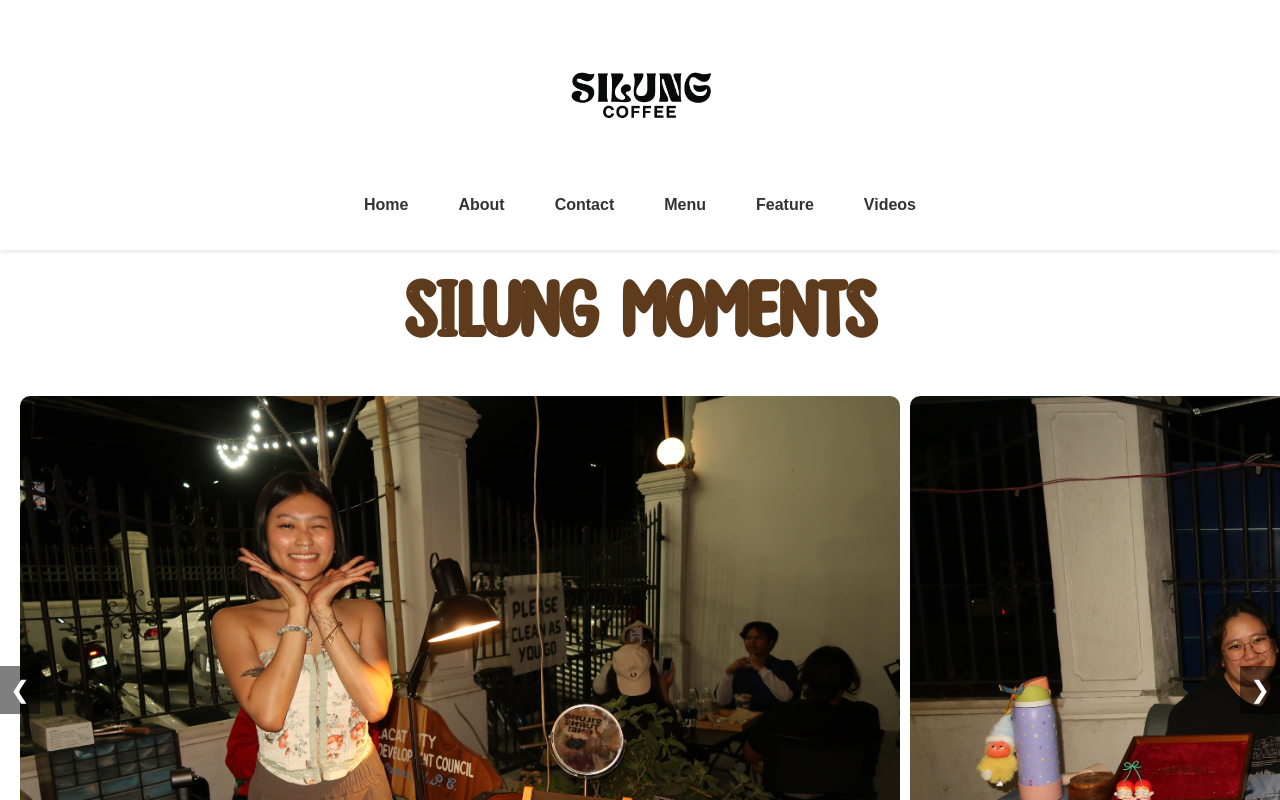
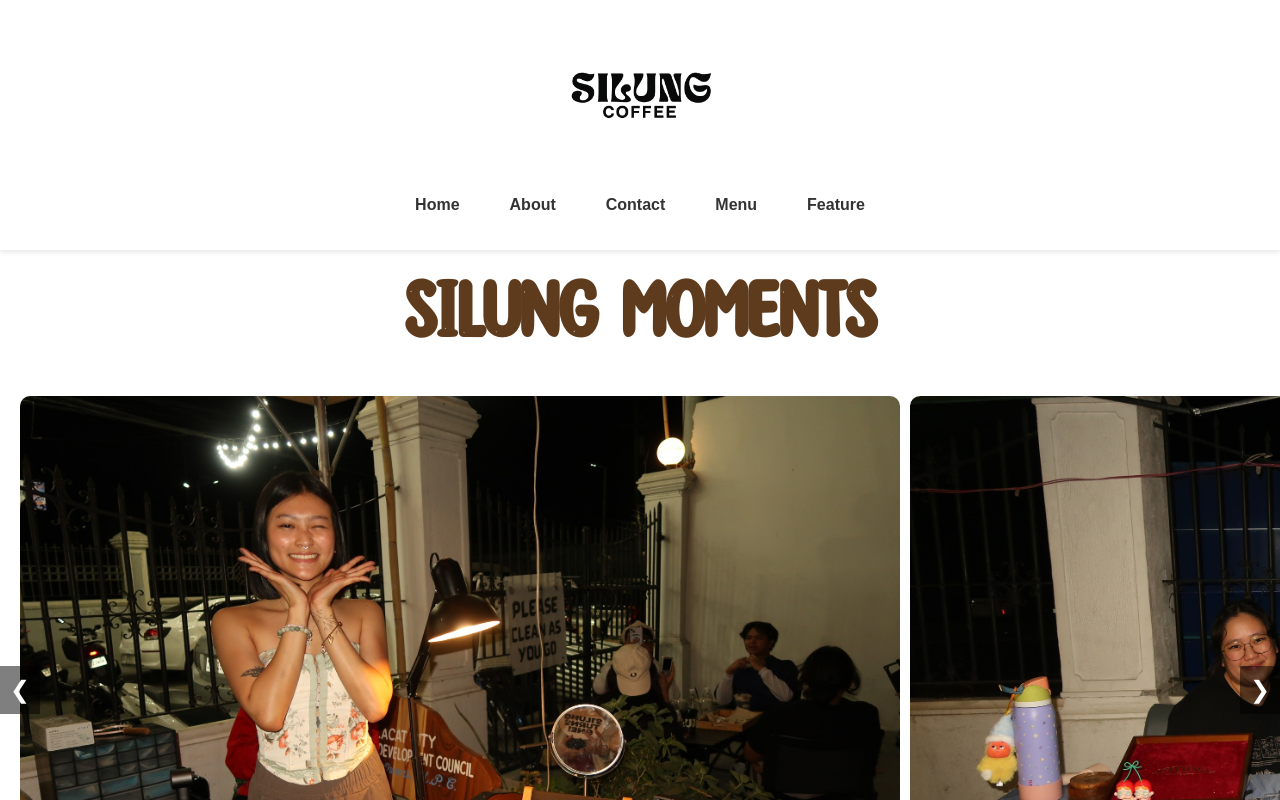
Before and after one commit to Poatann/SilungCoffee, a plain HTML site: page gallery.html in a window 1280 px wide. Drawn offline with Linux system fonts and the light colour scheme.

Commit message:
update gallery.html

```diff
--- a/gallery.html
+++ b/gallery.html
@@ -20,7 +20,6 @@
         <li><a href="gallery.html#contact">Contact</a></li>
         <li><a href="menu.html">Menu</a></li>
         <li><a href="#gallery">Feature</a></li>
-        <li><a href="#videos">Videos</a></li>
       </ul>
     </nav>
   </header>
```
